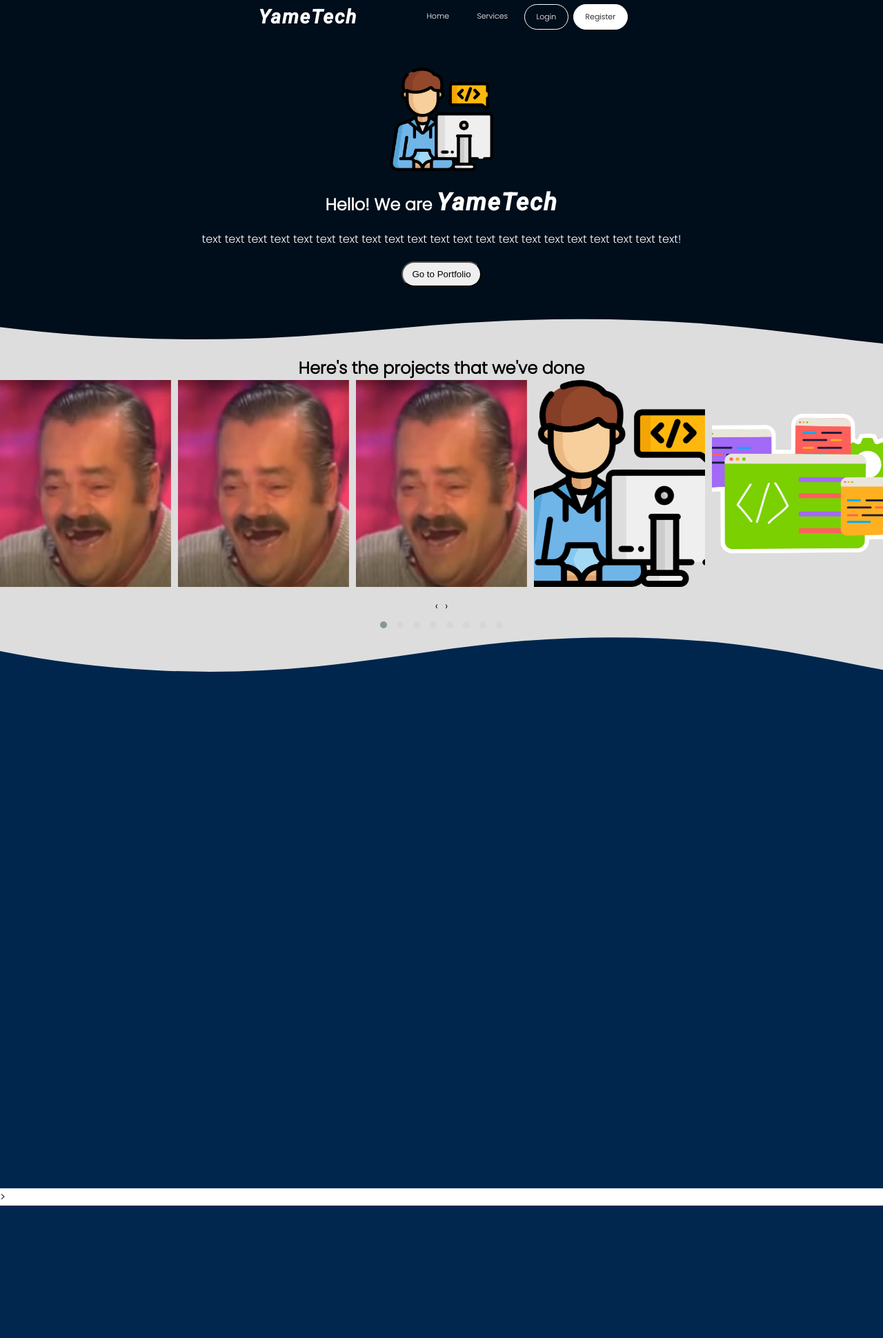
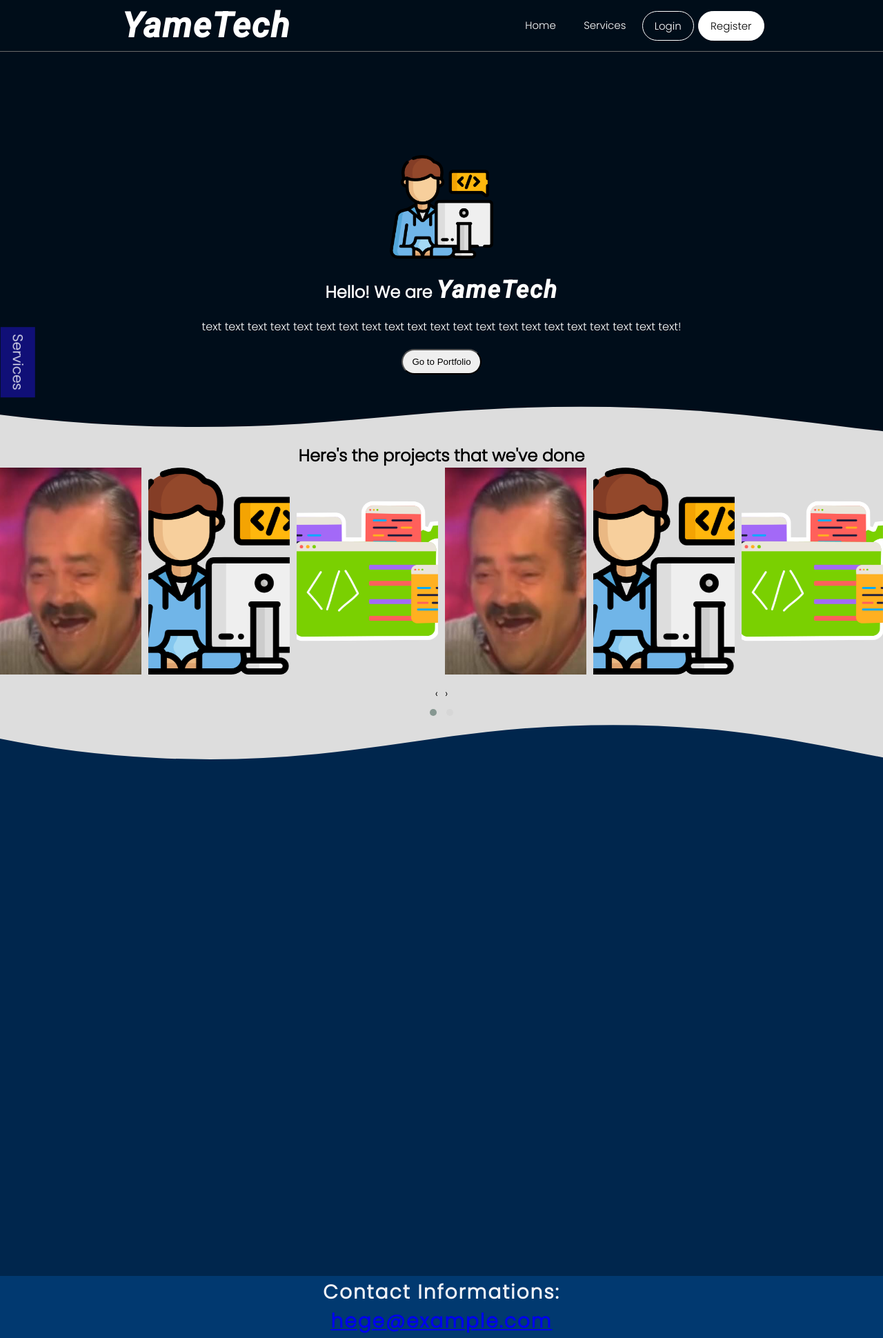
Before and after one commit to YameTechs/website, a Flask app: page / in a window 1280 px wide. Shown: the whole page at 69% size. Before the commit the page ends 1748 px from the top, so only its background shows below. Run offline with Flask 2, Linux system fonts and the light colour scheme; parts of the project's set-up code (start-up, migrations or seed data) failed here and were passed over; some libraries are stand-ins or nearby versions.

Commit message:
Pc UI adjusted

```diff
--- a/src/static/css/base.css
+++ b/src/static/css/base.css
@@ -1,5 +1,5 @@
-@import url('https://fonts.googleapis.com/css2?family=Poppins:wght@300&display=swap');
-@import url('https://fonts.googleapis.com/css2?family=Roboto:ital,wght@1,500&display=swap');
+@import url("https://fonts.googleapis.com/css2?family=Poppins:wght@300&display=swap");
+@import url("https://fonts.googleapis.com/css2?family=Roboto:ital,wght@1,500&display=swap");
 
 * {
   box-sizing: border-box;
@@ -8,9 +8,18 @@
 }
 
 body {
-  font-family: 'Poppins', sans-serif;
+  font-family: "Poppins", sans-serif;
 }
-
+footer {
+  font-family: "Poppins", sans-serif;
+  font-size: 28px;
+  font-weight: 600;
+  letter-spacing: 2px;
+  color: #f2f2f7;
+  text-align: center;
+  padding: 3px;
+  background-color: #013970;
+}
 header {
   height: 48px;
   width: 100%;
@@ -23,7 +32,7 @@ nav {
   position: absolute;
   top: 0;
   left: 0;
-  background:#000d1a;
+  background: #000d1a;
   width: 100%;
   color: white;
 }
@@ -36,9 +45,9 @@ nav {
 }
 
 .logo {
-  margin: .5rem;
+  margin: 0.5rem;
   margin-right: 5rem;
-  font-family: 'Roboto', sans-serif;
+  font-family: "Roboto", sans-serif;
   font-size: 28px;
   font-weight: 600;
   letter-spacing: 2px;
@@ -47,7 +56,7 @@ nav {
 
 .burgir {
   position: absolute;
-  top: .75rem;
+  top: 0.75rem;
   right: 1.5rem;
   display: none;
   flex-direction: column;
@@ -71,12 +80,13 @@ nav {
   text-decoration: none;
   color: white;
   padding: 9px 17px;
-  margin: .2rem;
+  margin: 0.2rem;
   border-radius: 25px;
-  transition: .4s ease;
+  transition: 0.4s ease;
 }
 
-.menu a:hover, .menu.is-active{
+.menu a:hover,
+.menu.is-active {
   background-color: #ddd;
   color: black;
 }
@@ -124,7 +134,7 @@ nav {
     display: flex;
     flex-direction: column;
     margin: 10px;
-    padding: .5rem 1rem;
+    padding: 0.5rem 1rem;
   }
 
   .menu.active {
@@ -133,3 +143,69 @@ nav {
 }
 
 /* navbar end */
+@media (min-width: 760px) {
+  header {
+    height: 200px;
+    width: 100%;
+    background: #000d1a;
+  }
+  nav {
+    z-index: 1000;
+    background: rgb(0, 13, 26, 0.8);
+    border-bottom: 1.5px solid dimgray;
+  }
+
+  .logo {
+    margin: 0.5rem;
+    margin-right: 20rem;
+    font-family: "Roboto", sans-serif;
+    font-size: 50px;
+    font-weight: 600;
+    letter-spacing: 2px;
+    cursor: text;
+    color: white;
+  }
+
+  .menu {
+    display: flex;
+
+    padding: 0;
+  }
+
+  .menu a {
+    font-size: 15px;
+    text-decoration: none;
+    color: white;
+    padding: 9px 17px;
+    margin: 0.2rem;
+    border-radius: 50px;
+    transition: 0.4s ease;
+  }
+  .menu a:hover,
+  .menu.is-active {
+    background-color: #ddd;
+    color: black;
+  }
+}
+.theService {
+  display: flex;
+}
+
+.theService a {
+  z-index: 1000;
+  background-color: rgb(16, 15, 119);
+  position: fixed;
+  top: 500px;
+  left: -25px;
+  font-size: 20px;
+
+  text-decoration: none;
+  color: rgb(255, 255, 255);
+  transform: rotate(90deg);
+  padding: 10px 10px;
+}
+.theService a:hover,
+.theService {
+  background-color: black;
+  color: White;
+}
--- a/src/templates/base.html
+++ b/src/templates/base.html
@@ -16,6 +16,7 @@
     {% block head %} {% endblock %}
   </head>
   <body>
+    <div class="theService"><a href='#'>Services</a></div>
     <!-- Nav xection -->
     <header>
       <nav>
@@ -44,6 +45,16 @@
         {% endfor %}
       {% endif %}
     {% endwith %}
-  {% block content %} {% endblock content %}
+
+  {% block content %}
+
+  {% endblock content %}
+  <footer>
+    <p>Contact Informations:<br>
+    <a href="mailto:hege@example.com">hege@example.com</a>
+    <a href="facebook.com">
+    </p>
+
+  </footer>
   </body>
 </html>
```
Also changed, not shown: src/static/js/base.js (+6 -6 lines), src/templates/home.html (+22 -8 lines).
